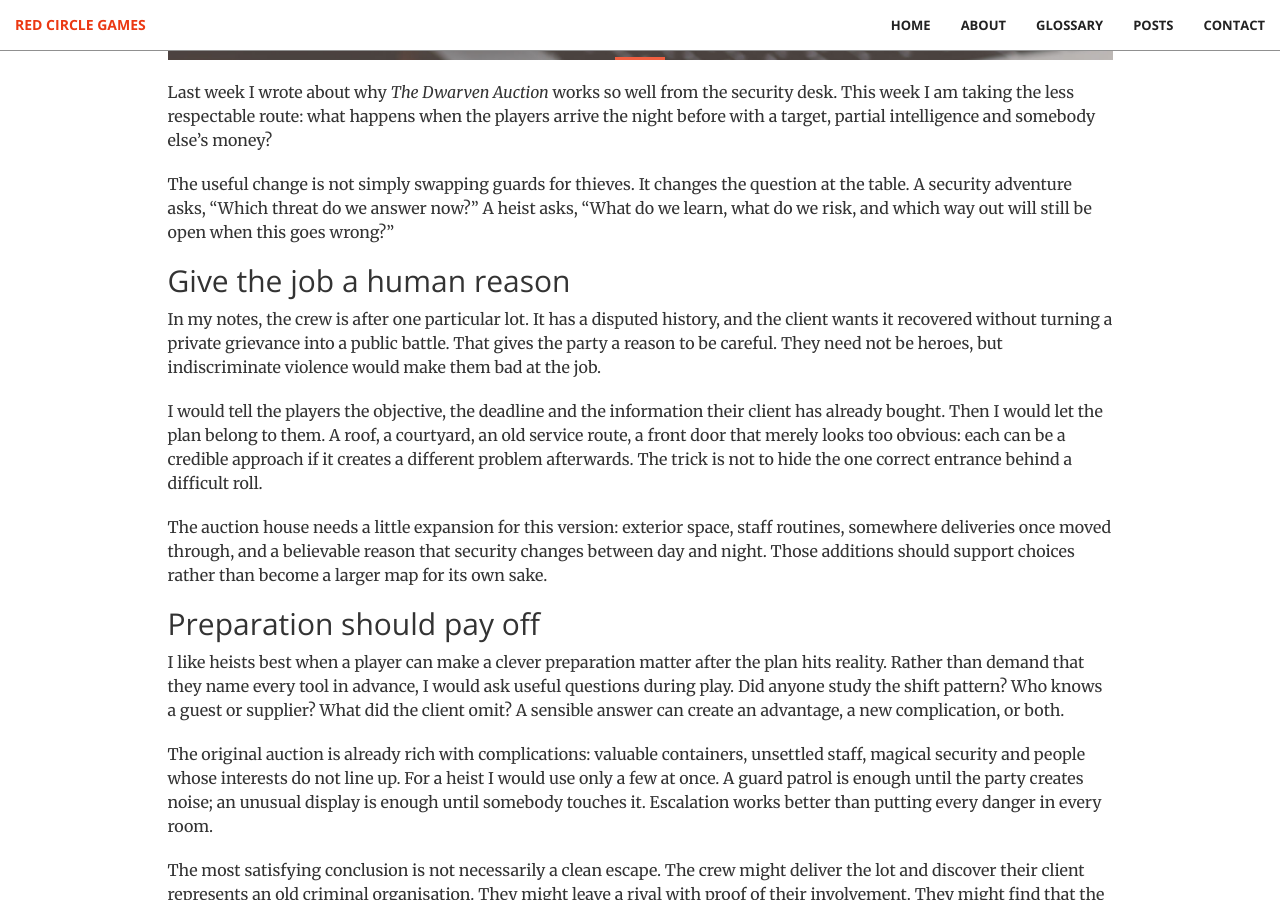
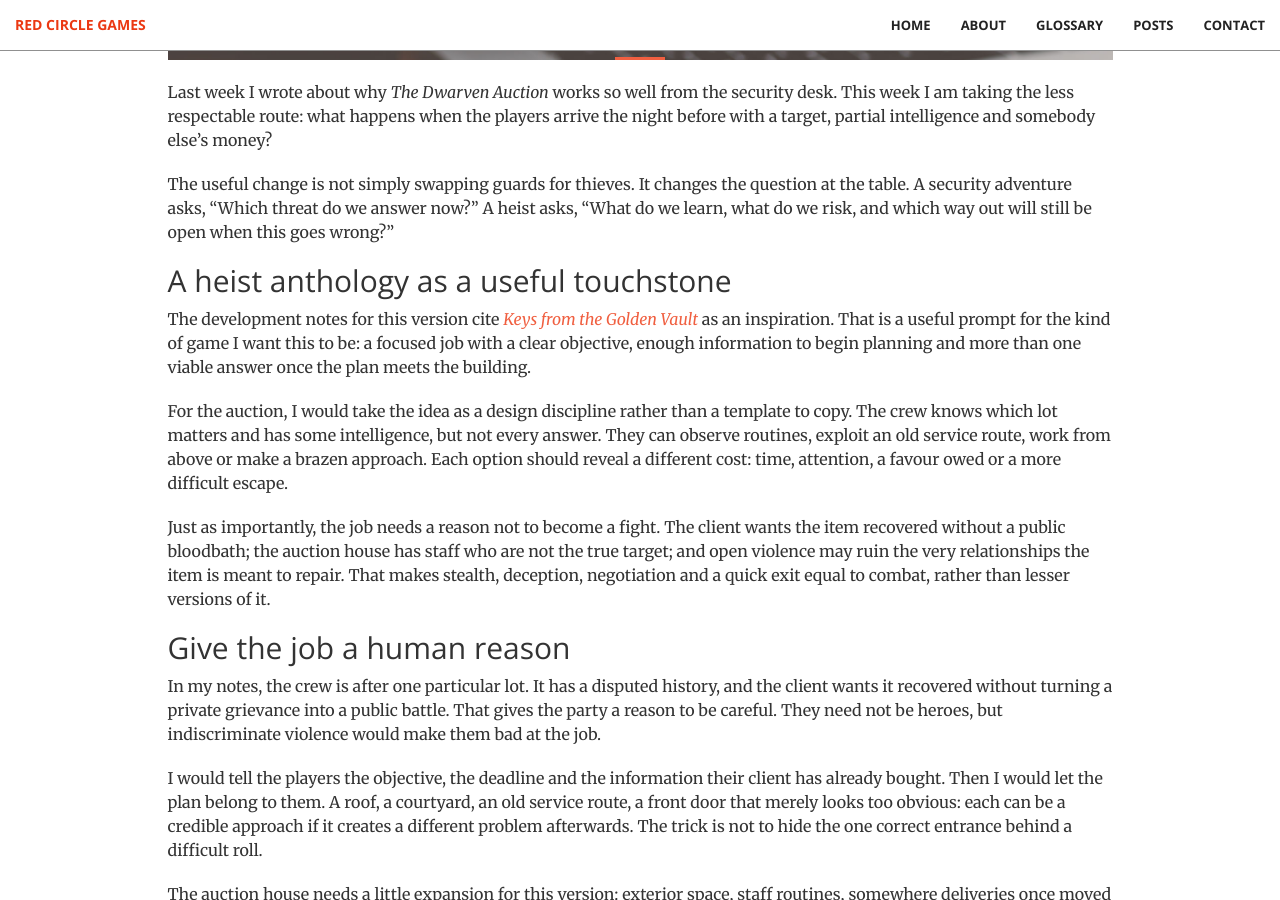
Before and after one commit to abuxton/rcg, a Jekyll site: the page built from _posts/2026-09-09-the-auction-as-a-heist.md, in a window 1280 px wide and 900 px high, scrolled down 552 px. Built offline with Jekyll 4.4.1, drawn with Linux system fonts in a browser that asks for light colours; some of the changed text lies outside the part shown.

Commit message:
docs(posts): cite Golden Vault heist influence
Co-authored-by: Copilot <223556219+Copilot@users.noreply.github.com>

```diff
--- a/_posts/2026-09-09-the-auction-as-a-heist.md
+++ b/_posts/2026-09-09-the-auction-as-a-heist.md
@@ -21,6 +21,27 @@ The useful change is not simply swapping guards for thieves. It changes the
 question at the table. A security adventure asks, "Which threat do we answer
 now?" A heist asks, "What do we learn, what do we risk, and which way out will
 still be open when this goes wrong?"
+
+## A heist anthology as a useful touchstone
+
+The development notes for this version cite
+[*Keys from the Golden Vault*](https://www.dndbeyond.com/sources/kftgv) as an
+inspiration. That is a useful prompt for the kind of game I want this to be:
+a focused job with a clear objective, enough information to begin planning and
+more than one viable answer once the plan meets the building.
+
+For the auction, I would take the idea as a design discipline rather than a
+template to copy. The crew knows which lot matters and has some intelligence,
+but not every answer. They can observe routines, exploit an old service route,
+work from above or make a brazen approach. Each option should reveal a
+different cost: time, attention, a favour owed or a more difficult escape.
+
+Just as importantly, the job needs a reason not to become a fight. The client
+wants the item recovered without a public bloodbath; the auction house has
+staff who are not the true target; and open violence may ruin the very
+relationships the item is meant to repair. That makes stealth, deception,
+negotiation and a quick exit equal to combat, rather than lesser versions of
+it.
 
 ## Give the job a human reason
 
@@ -77,3 +98,7 @@ illustrated by **Nimrod Cortés** and published by
 publisher's property. I have not reproduced its text, artwork or map; this is
 my own design discussion, prompted by the one-page format celebrated by the
 **[One Page Dungeon Contest](https://www.dungeoncontest.com/)**.
+
+The development notes cite *Keys from the Golden Vault* as an inspiration.
+This post offers original commentary on applying broad heist-design ideas to
+the auction rather than reproducing material from that publication.
```
Also changed, not shown: _posts/2026-09-30-the-auction-layer-cake-collected.md (+2 -2 lines).
